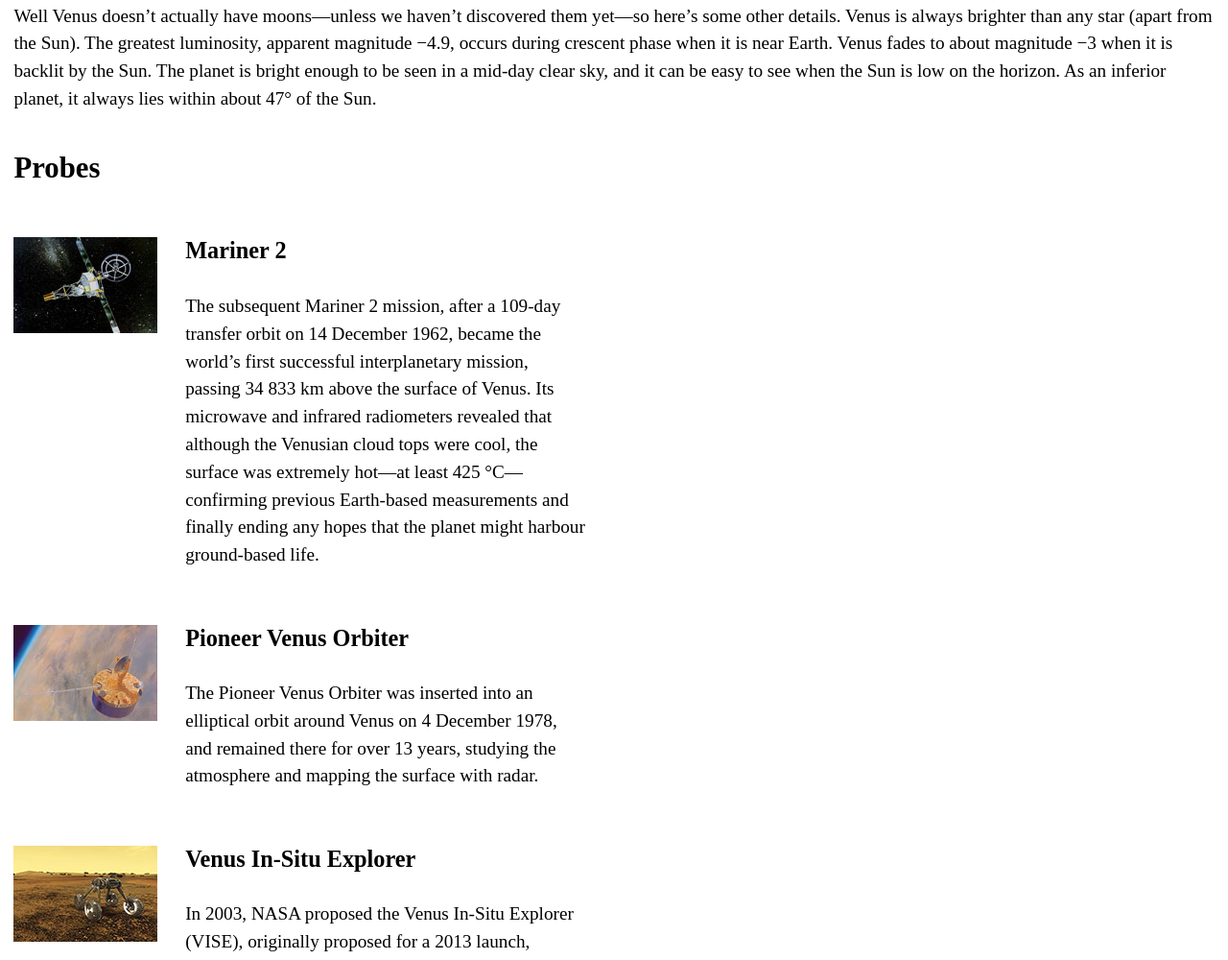
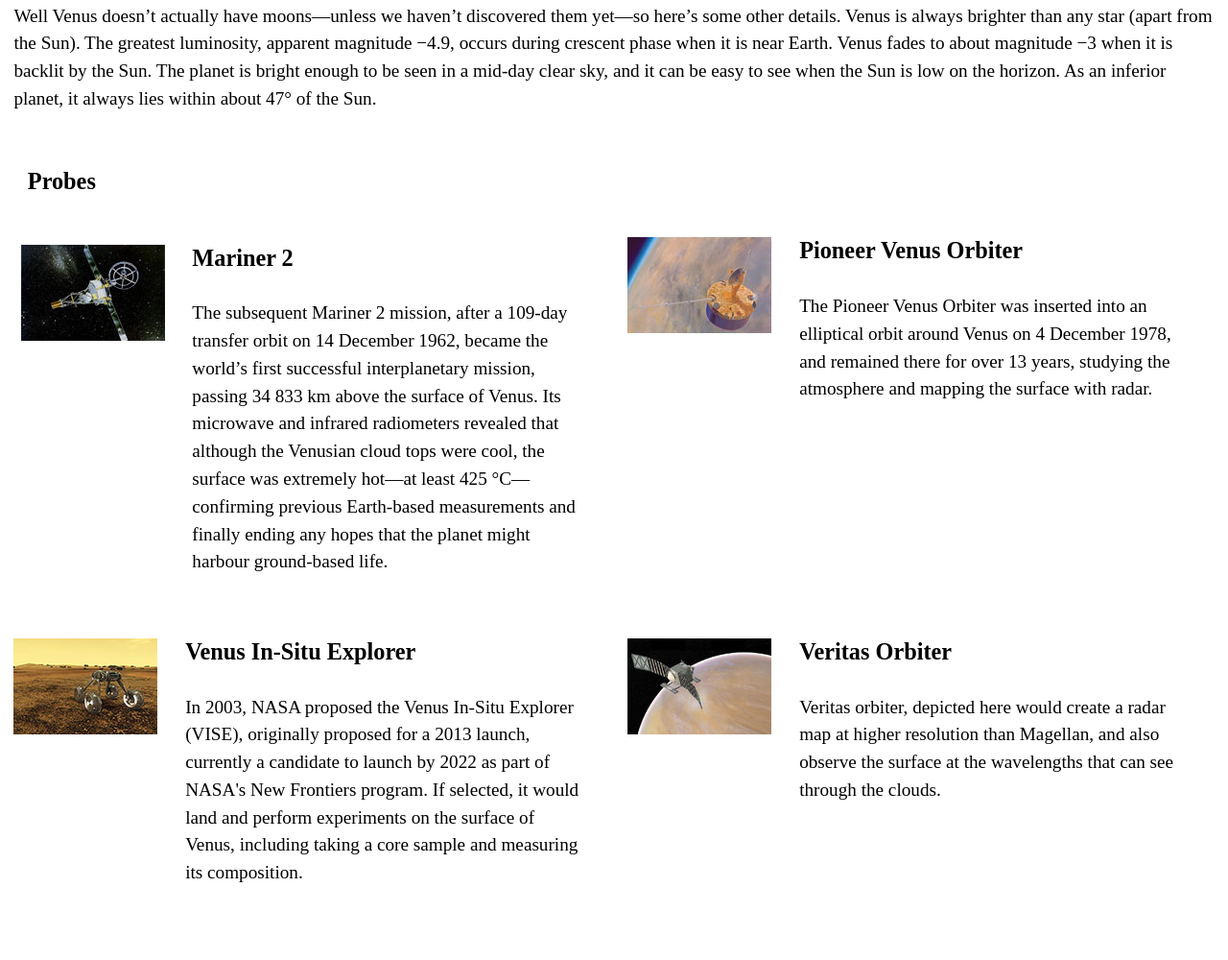
Before and after one commit to shannonhawn/dsn1675-planet-website, a plain HTML site: page moons.html in a window 1280 px wide. Shown: the part 2844-3844 px from the top of the page at 96% size. After the commit the page ends 3811 px from the top, so only its background shows below. Drawn offline with Linux system fonts and the light colour scheme.

Commit message:
amended probes

```diff
--- a/moons.html
+++ b/moons.html
@@ -86,8 +86,12 @@
   <p>Well Venus doesn’t actually have moons—unless we haven’t discovered them yet—so here’s some other details. Venus is always brighter than any star (apart from the Sun). The greatest luminosity, apparent magnitude −4.9, occurs during crescent phase when it is near Earth. Venus fades to about magnitude −3 when it is backlit by the Sun. The planet is bright enough to be seen in a mid-day clear sky, and it can be easy to see when the Sun is low on the horizon. As an inferior planet, it always lies within about 47° of the Sun.</p>
 </div>
 
-<h2>Probes</h2>
-<div class="unit xs-1 s-1 m-1-2 l-1-2 island-1-4">
+<div class=grid>
+  <div class="unit xs-1 s-1 m-1-2 l-1">
+    <h2 class="giga island push-0">Probes</h2>
+  </div>
+
+<div class="unit xs-1 s-1 m-1-2 l-1-2 island-1-2">
   <div class="media">
       <div class="media__img island-1-4">
         <img src="images/mariner-2.jpg" alt="Photo of Mariner">
```
